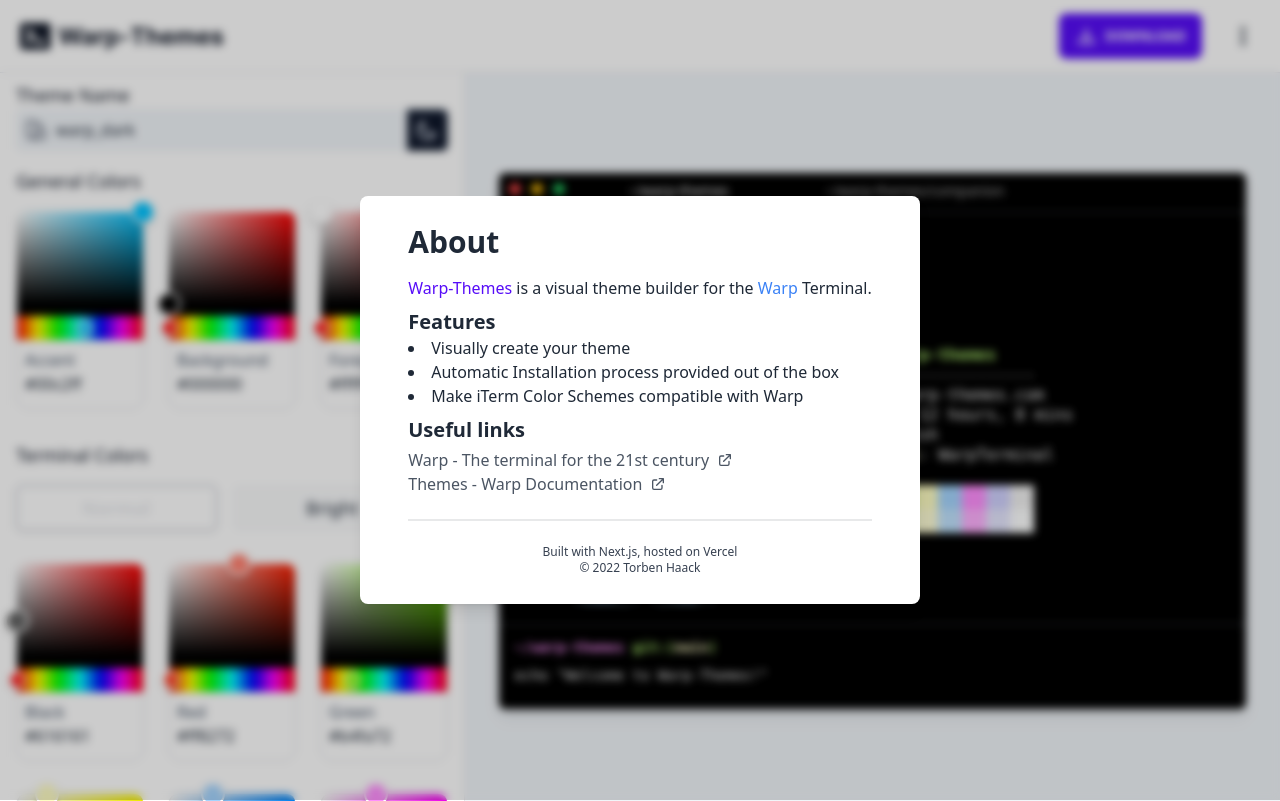
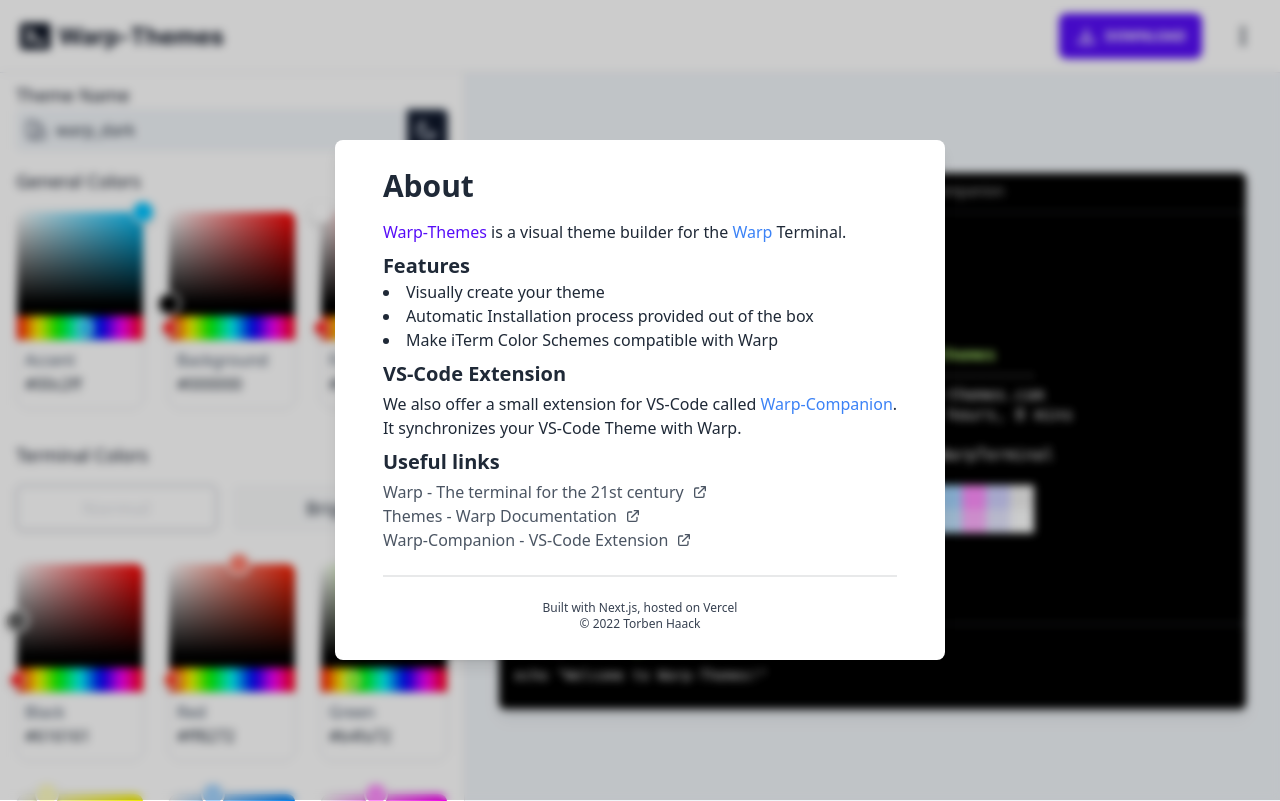
Before and after one commit to trbndev/warp-themes, a Next.js app: page / in a window 1280 px wide. Both pictures are taken after a click on the label "LEARN MORE". Built offline with nearby package versions, Linux system fonts and the light colour scheme.

Commit message:
refactor: :speech_balloon: Add information about Warp-Companion

```diff
--- a/components/App/Dialogs/About.tsx
+++ b/components/App/Dialogs/About.tsx
@@ -37,6 +37,19 @@
 								Make <span className='font-medium'>iTerm Color Schemes</span> compatible with Warp
 							</li>
 						</ul>
+						<h4 className='text-xl font-semibold mb-1'>VS-Code Extension</h4>
+						<p className='mb-2'>
+							We also offer a small extension for VS-Code called{' '}
+							<a
+								href='https://github.com/trbnhck/warp-companion'
+								target='_blank'
+								className='text-blue-500 focus:outline-none'
+							>
+								Warp-Companion
+							</a>
+							. <br />
+							It synchronizes your VS-Code Theme with Warp.
+						</p>
 						<h4 className='text-xl font-semibold mb-1'>Useful links</h4>
 						<ul className='text-gray-600'>
 							<li className='hover:text-gray-900'>
@@ -61,6 +74,17 @@
 									<ExternalLinkIcon className='w-4 h-4' />
 								</a>
 							</li>
+							<li className='hover:text-gray-900'>
+								<a
+									href='https://github.com/trbnhck/warp-companion'
+									target='_blank'
+									className='flex items-center flex-row space-x-2'
+									rel='noopener noreferrer'
+								>
+									<span>Warp-Companion - VS-Code Extension</span>
+									<ExternalLinkIcon className='w-4 h-4' />
+								</a>
+							</li>
 						</ul>
 						<div className='divider'></div>
 						<p className='text-xs text-center text-gray-700'>
--- a/components/App/Navbar/Navbar.tsx
+++ b/components/App/Navbar/Navbar.tsx
@@ -8,6 +8,7 @@
 	InformationCircleIcon,
 	SparklesIcon,
 	TerminalIcon,
+	LightningBoltIcon,
 } from '@heroicons/react/outline';
 import { Popover, Transition } from '@headlessui/react';
 import { usePopper } from 'react-popper';
@@ -95,6 +96,18 @@
 									Load iTerm Colors
 								</button>
 							</li>
+							<li>
+								<a
+									href='https://github.com/trbnhck/warp-companion'
+									target='_blank'
+									rel='noopener noreferrer'
+									className='text-sm'
+								>
+									<LightningBoltIcon className='w-6 h-6 inline' />
+									VS-Code Extension
+									<ExternalLinkIcon className='w-4 h-4 ml-auto' />
+								</a>
+							</li>
 							<li className='menu-title'>
 								<span>More</span>
 							</li>
```
